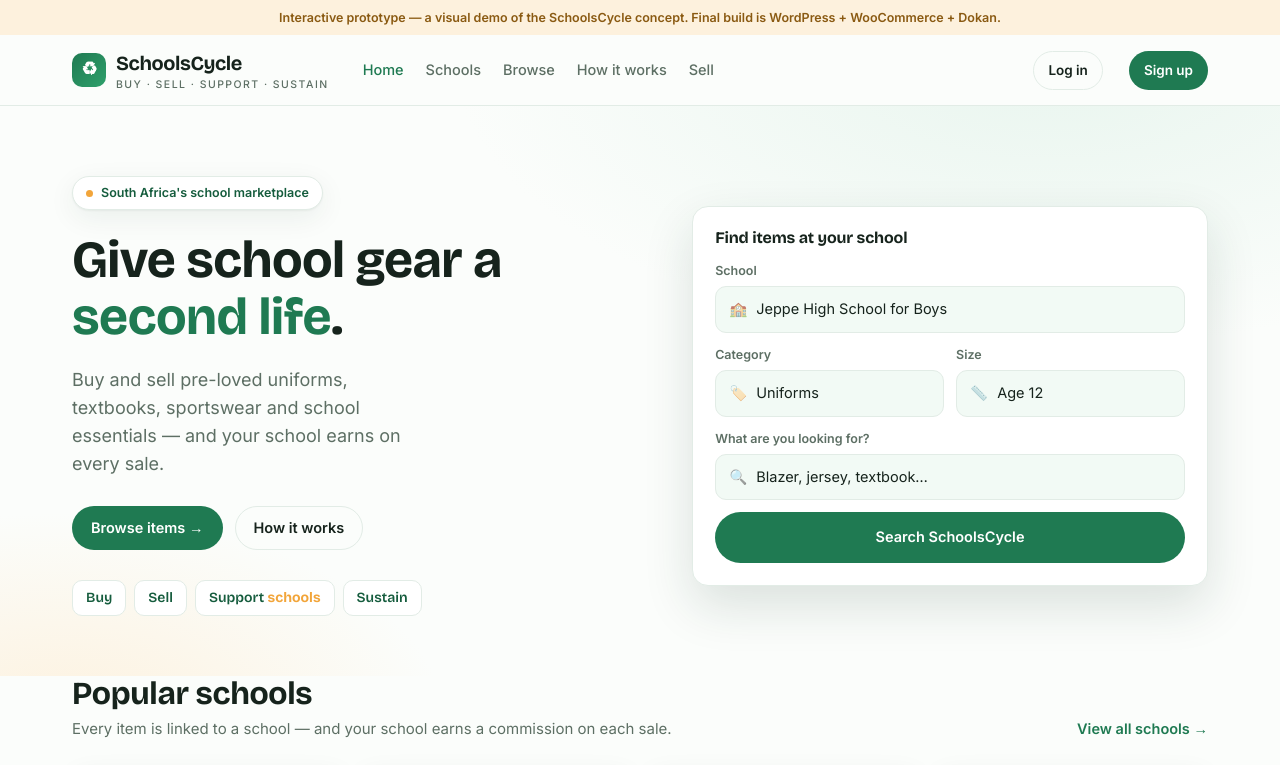
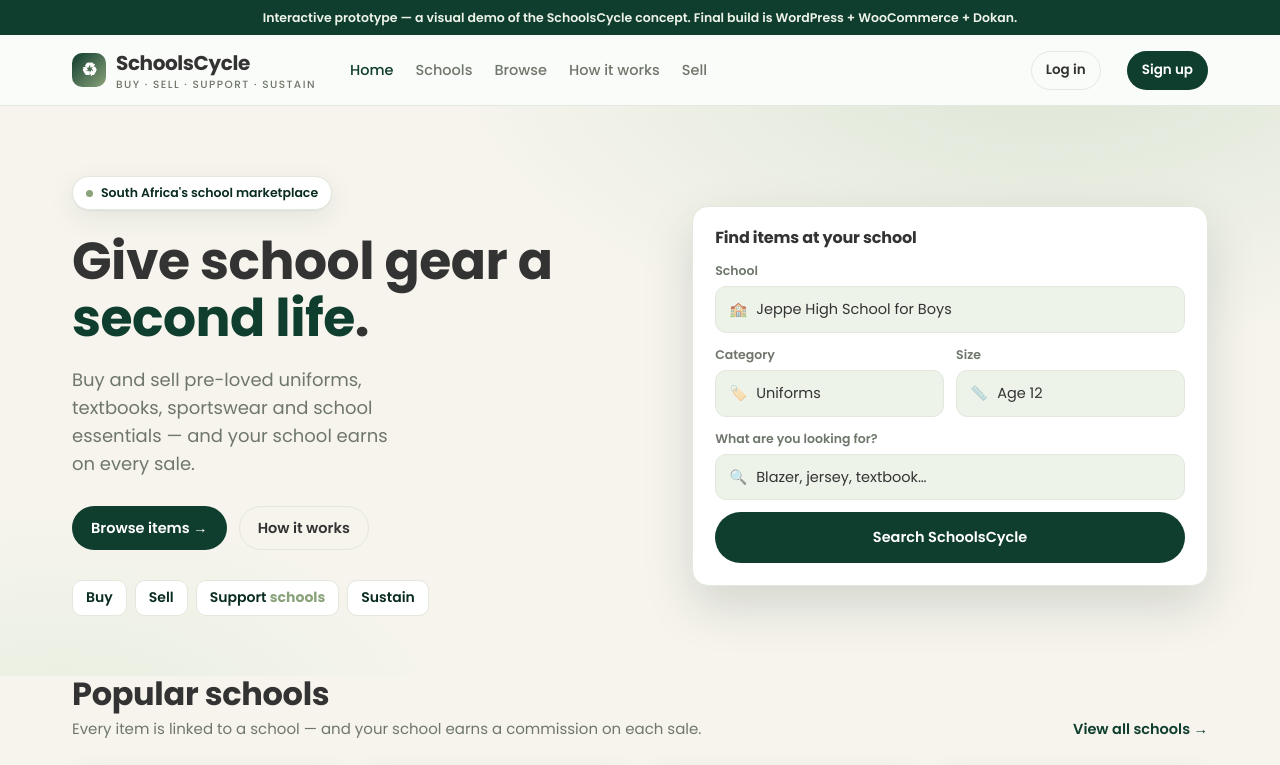
Before and after one commit to anirudhatalmale6-alt/schoolcycle-demo, a plain HTML site: page index.html in a window 1280 px wide. Shown: the top 765 px of the page. Drawn offline with nearby package versions, Linux system fonts and the light colour scheme.

Commit message:
Apply brand palette (green/sage/cream) + Poppins font

```diff
--- a/style.css
+++ b/style.css
@@ -1,30 +1,31 @@
-/* SchoolCycle prototype — Buy. Sell. Support. Sustain. */
-@import url('https://fonts.googleapis.com/css2?family=Bricolage+Grotesque:opsz,wght@12..96,500;12..96,600;12..96,700&family=Inter:wght@400;500;600;700&display=swap');
+/* SchoolCycle prototype — Buy. Sell. Support. Sustain. — brand palette */
+@import url('https://fonts.googleapis.com/css2?family=Poppins:wght@400;500;600;700&display=swap');
 
 :root{
-  --green:#1f7a52;
-  --green-dark:#155c3d;
-  --green-soft:#e8f5ee;
-  --mint:#f2faf5;
-  --amber:#f2a53a;
-  --amber-soft:#fdf1dd;
-  --ink:#16231c;
-  --muted:#5d6f64;
-  --line:#e2ece6;
-  --paper:#fbfdfb;
+  --green:#0f3d2e;        /* brand dark green */
+  --green-dark:#0a2c20;
+  --green-soft:#dce6d6;   /* pale green */
+  --mint:#eef3e9;
+  --sage:#8aa37a;         /* sage green */
+  --amber:#8aa37a;        /* accent = sage (brand has no amber) */
+  --amber-soft:#e7efe0;
+  --ink:#333333;          /* charcoal */
+  --muted:#6f776c;
+  --line:#e2e8dd;
+  --paper:#f6f4ed;        /* cream */
   --white:#ffffff;
   --radius:16px;
-  --shadow:0 1px 2px rgba(20,40,28,.05), 0 8px 28px rgba(20,60,40,.07);
-  --shadow-lg:0 20px 50px rgba(20,60,40,.14);
+  --shadow:0 1px 2px rgba(15,40,30,.05), 0 8px 28px rgba(15,50,35,.08);
+  --shadow-lg:0 20px 50px rgba(15,50,35,.15);
 }
 
 *{box-sizing:border-box}
 html{scroll-behavior:smooth}
 body{
-  margin:0;font-family:'Inter',system-ui,sans-serif;color:var(--ink);
+  margin:0;font-family:'Poppins',system-ui,sans-serif;color:var(--ink);
   background:var(--paper);line-height:1.55;-webkit-font-smoothing:antialiased;
 }
-h1,h2,h3,h4{font-family:'Bricolage Grotesque',system-ui,sans-serif;line-height:1.1;margin:0;letter-spacing:-.01em}
+h1,h2,h3,h4{font-family:'Poppins',system-ui,sans-serif;line-height:1.1;margin:0;letter-spacing:-.01em}
 a{color:inherit;text-decoration:none}
 img{max-width:100%}
 .wrap{max-width:1180px;margin:0 auto;padding:0 22px}
@@ -32,9 +33,9 @@
 /* ---------- header ---------- */
 .top{position:sticky;top:0;z-index:50;background:rgba(251,253,251,.86);backdrop-filter:blur(10px);border-bottom:1px solid var(--line)}
 .top .wrap{display:flex;align-items:center;gap:26px;height:70px}
-.brand{display:flex;align-items:center;gap:10px;font-family:'Bricolage Grotesque';font-weight:700;font-size:20px;letter-spacing:-.02em}
-.brand .logo{width:34px;height:34px;border-radius:10px;background:linear-gradient(135deg,var(--green),#2fa06b);display:grid;place-items:center;color:#fff;font-size:18px}
-.brand small{display:block;font-family:'Inter';font-weight:500;font-size:10.5px;color:var(--muted);letter-spacing:.14em;text-transform:uppercase;margin-top:-2px}
+.brand{display:flex;align-items:center;gap:10px;font-family:'Poppins';font-weight:700;font-size:20px;letter-spacing:-.02em}
+.brand .logo{width:34px;height:34px;border-radius:10px;background:linear-gradient(135deg,var(--green),var(--sage));display:grid;place-items:center;color:#fff;font-size:18px}
+.brand small{display:block;font-family:'Poppins';font-weight:500;font-size:10.5px;color:var(--muted);letter-spacing:.14em;text-transform:uppercase;margin-top:-2px}
 .nav{display:flex;gap:22px;margin-left:8px}
 .nav a{font-size:14.5px;font-weight:500;color:var(--muted);transition:color .15s}
 .nav a:hover,.nav a.active{color:var(--green)}
@@ -60,7 +61,7 @@
 .hero p.lede{font-size:18px;color:var(--muted);max-width:30ch;margin:20px 0 28px}
 .hero-cta{display:flex;gap:12px;flex-wrap:wrap}
 .slogan{display:flex;gap:8px;margin-top:30px;flex-wrap:wrap}
-.slogan span{font-family:'Bricolage Grotesque';font-weight:600;font-size:14px;color:var(--green-dark);background:var(--white);border:1px solid var(--line);padding:6px 13px;border-radius:10px}
+.slogan span{font-family:'Poppins';font-weight:600;font-size:14px;color:var(--green-dark);background:var(--white);border:1px solid var(--line);padding:6px 13px;border-radius:10px}
 .slogan span b{color:var(--amber)}
 
 /* search card */
@@ -82,15 +83,15 @@
 /* school chips */
 .schools{display:grid;grid-template-columns:repeat(4,1fr);gap:16px}
 .school{display:flex;gap:13px;align-items:center;background:var(--white);border:1px solid var(--line);border-radius:14px;padding:16px;box-shadow:var(--shadow);transition:.18s}
-.school:hover{transform:translateY(-3px);box-shadow:var(--shadow-lg);border-color:#cfe6da}
-.crest{width:46px;height:46px;border-radius:12px;flex:none;display:grid;place-items:center;font-family:'Bricolage Grotesque';font-weight:700;color:#fff;font-size:17px}
+.school:hover{transform:translateY(-3px);box-shadow:var(--shadow-lg);border-color:var(--sage)}
+.crest{width:46px;height:46px;border-radius:12px;flex:none;display:grid;place-items:center;font-family:'Poppins';font-weight:700;color:#fff;font-size:17px}
 .school b{font-size:14.5px;display:block}
 .school small{color:var(--muted);font-size:12.5px}
 
 /* product grid */
 .pgrid{display:grid;grid-template-columns:repeat(4,1fr);gap:20px}
 .card{background:var(--white);border:1px solid var(--line);border-radius:var(--radius);overflow:hidden;box-shadow:var(--shadow);transition:.18s;display:flex;flex-direction:column}
-.card:hover{transform:translateY(-4px);box-shadow:var(--shadow-lg);border-color:#cfe6da}
+.card:hover{transform:translateY(-4px);box-shadow:var(--shadow-lg);border-color:var(--sage)}
 .thumb{aspect-ratio:4/3;display:grid;place-items:center;position:relative;font-size:52px}
 .thumb .cond{position:absolute;top:11px;left:11px;background:rgba(255,255,255,.92);color:var(--green-dark);font-weight:600;font-size:11.5px;padding:4px 10px;border-radius:999px}
 .thumb .fav{position:absolute;top:9px;right:10px;width:32px;height:32px;border-radius:50%;background:rgba(255,255,255,.92);display:grid;place-items:center;font-size:15px}
@@ -99,14 +100,14 @@
 .card h4{font-size:15.5px;font-weight:600}
 .card .meta{font-size:12.5px;color:var(--muted);margin-top:-2px}
 .card .foot{margin-top:auto;display:flex;align-items:center;justify-content:space-between;padding-top:8px}
-.price{font-family:'Bricolage Grotesque';font-weight:700;font-size:19px}
+.price{font-family:'Poppins';font-weight:700;font-size:19px}
 .card .foot small{font-size:12px;color:var(--muted)}
 
 /* how it works */
 .how{background:linear-gradient(180deg,var(--mint),var(--paper))}
 .steps{display:grid;grid-template-columns:repeat(4,1fr);gap:20px}
 .step{background:var(--white);border:1px solid var(--line);border-radius:var(--radius);padding:24px;box-shadow:var(--shadow);position:relative}
-.step .n{width:38px;height:38px;border-radius:11px;background:var(--green-soft);color:var(--green-dark);display:grid;place-items:center;font-family:'Bricolage Grotesque';font-weight:700;font-size:17px;margin-bottom:14px}
+.step .n{width:38px;height:38px;border-radius:11px;background:var(--green-soft);color:var(--green-dark);display:grid;place-items:center;font-family:'Poppins';font-weight:700;font-size:17px;margin-bottom:14px}
 .step h4{font-size:16.5px;margin-bottom:7px}
 .step p{font-size:13.5px;color:var(--muted);margin:0}
 
@@ -123,12 +124,12 @@
 /* ---------- footer ---------- */
 footer{border-top:1px solid var(--line);background:var(--white);margin-top:20px}
 footer .wrap{padding:42px 22px 30px;display:grid;grid-template-columns:1.4fr 1fr 1fr 1fr;gap:30px}
-footer h5{font-size:13px;text-transform:uppercase;letter-spacing:.08em;color:var(--muted);margin:0 0 12px;font-family:'Inter';font-weight:700}
+footer h5{font-size:13px;text-transform:uppercase;letter-spacing:.08em;color:var(--muted);margin:0 0 12px;font-family:'Poppins';font-weight:700}
 footer a{display:block;color:var(--muted);font-size:14px;padding:4px 0}
 footer a:hover{color:var(--green)}
 .foot-brand p{color:var(--muted);font-size:13.5px;max-width:28ch;margin:12px 0 0}
 .foot-bottom{border-top:1px solid var(--line);text-align:center;color:var(--muted);font-size:12.5px;padding:16px}
-.demo-note{background:var(--amber-soft);color:#8a5a12;text-align:center;font-size:12.5px;font-weight:600;padding:8px}
+.demo-note{background:var(--green);color:#eef3e9;text-align:center;font-size:12.5px;font-weight:600;padding:8px}
 
 /* ---------- breadcrumb ---------- */
 .crumb{display:flex;gap:8px;align-items:center;color:var(--muted);font-size:13.5px;padding:22px 0 4px}
@@ -141,7 +142,7 @@
 .schoolhead h1{font-size:32px}
 .schoolhead .sub{color:var(--muted);font-size:14.5px;margin-top:4px;display:flex;gap:14px;flex-wrap:wrap}
 .schoolhead .sub b{color:var(--green-dark)}
-.commission-badge{display:inline-flex;align-items:center;gap:8px;background:var(--amber-soft);color:#8a5a12;font-weight:600;font-size:13px;padding:8px 14px;border-radius:999px;border:1px solid #f0dcb6}
+.commission-badge{display:inline-flex;align-items:center;gap:8px;background:var(--green-soft);color:var(--green);font-weight:600;font-size:13px;padding:8px 14px;border-radius:999px;border:1px solid var(--sage)}
 
 /* category tabs */
 .tabs{display:flex;gap:10px;flex-wrap:wrap;padding:24px 0}
@@ -167,7 +168,7 @@
 .gallery .strip div.sel{border-color:var(--green);box-shadow:0 0 0 2px var(--green-soft)}
 .pdp .schooltag{display:inline-flex;align-items:center;gap:7px;font-size:13px;font-weight:600;color:var(--green);background:var(--green-soft);padding:5px 12px;border-radius:999px;margin-bottom:14px}
 .pdp h1{font-size:30px;margin-bottom:10px}
-.pdp .pricebig{font-family:'Bricolage Grotesque';font-weight:700;font-size:34px;margin:6px 0}
+.pdp .pricebig{font-family:'Poppins';font-weight:700;font-size:34px;margin:6px 0}
 .specs{display:grid;grid-template-columns:1fr 1fr;gap:10px 22px;margin:22px 0;padding:20px;background:var(--white);border:1px solid var(--line);border-radius:var(--radius)}
 .spec{display:flex;justify-content:space-between;font-size:14px;padding:5px 0;border-bottom:1px solid var(--line)}
 .spec span{color:var(--muted)}
@@ -177,7 +178,7 @@
 .escrow b{font-size:14.5px}
 .escrow small{color:var(--muted);font-size:13px}
 .sellerbox{display:flex;align-items:center;gap:13px;padding:16px;border:1px solid var(--line);border-radius:14px;background:var(--white);margin-bottom:18px}
-.sellerbox .av{width:46px;height:46px;border-radius:50%;background:linear-gradient(135deg,var(--amber),#e88a2a);display:grid;place-items:center;color:#fff;font-weight:700}
+.sellerbox .av{width:46px;height:46px;border-radius:50%;background:linear-gradient(135deg,var(--green),var(--sage));display:grid;place-items:center;color:#fff;font-weight:700}
 .sellerbox .stars{color:var(--amber);font-size:13px}
 .buyrow{display:flex;gap:12px}
 .deliv{display:flex;gap:10px;flex-wrap:wrap;margin:16px 0}
@@ -185,10 +186,10 @@
 
 /* seller page */
 .sellerhead{display:flex;gap:22px;align-items:center;padding:26px 0}
-.sellerhead .av{width:82px;height:82px;border-radius:24px;background:linear-gradient(135deg,var(--amber),#e88a2a);display:grid;place-items:center;color:#fff;font-family:'Bricolage Grotesque';font-weight:700;font-size:30px}
+.sellerhead .av{width:82px;height:82px;border-radius:24px;background:linear-gradient(135deg,var(--green),var(--sage));display:grid;place-items:center;color:#fff;font-family:'Poppins';font-weight:700;font-size:30px}
 .sellerhead h1{font-size:30px}
 .statrow{display:flex;gap:26px;margin-top:8px}
-.statrow div b{font-family:'Bricolage Grotesque';font-size:19px}
+.statrow div b{font-family:'Poppins';font-size:19px}
 .statrow div small{display:block;color:var(--muted);font-size:12px}
 
 /* how-it-works page */
```
